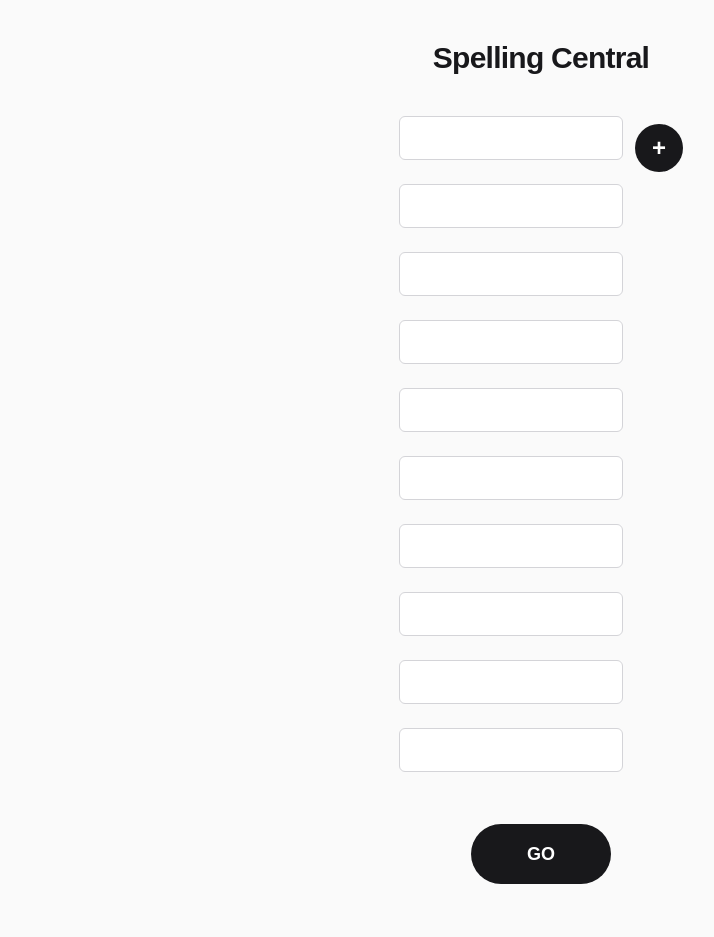
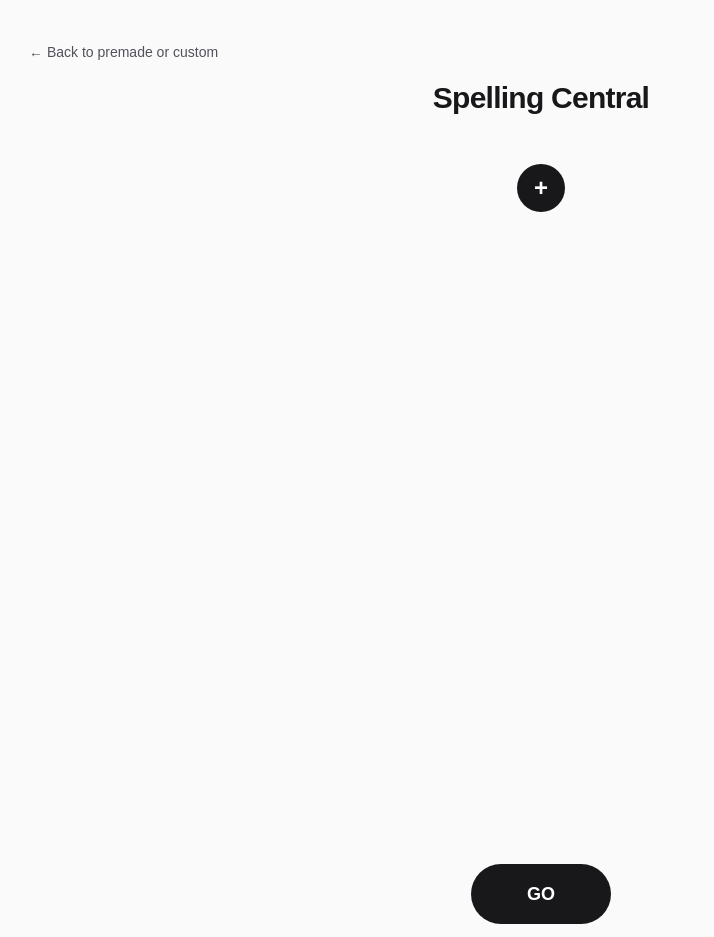
Before and after one commit to prannyv/hciW26, a Next.js app in the folder hci/: page /setup/custom in a window 1280 px wide. Shown: the top 937 px of the page, without its empty margins (99-813 px from the left). Built offline with nearby package versions, Linux system fonts and the light colour scheme.

Commit message:
Improve setup navigation: back links, custom list rules, home link to word list

```diff
--- a/hci/app/home/page.tsx
+++ b/hci/app/home/page.tsx
@@ -2,8 +2,16 @@ import Link from "next/link";
 
 export default function HomePage() {
   return (
-    <div className="flex min-h-full flex-1 items-center justify-center bg-zinc-50 px-6 py-12 dark:bg-zinc-950">
-      <main className="w-full max-w-5xl">
+    <div className="flex min-h-full flex-1 flex-col bg-zinc-50 px-6 py-12 dark:bg-zinc-950">
+      <div className="mx-auto w-full max-w-5xl shrink-0">
+        <Link
+          href="/setup/select"
+          className="text-sm font-medium text-zinc-600 underline-offset-4 hover:text-zinc-900 hover:underline dark:text-zinc-400 dark:hover:text-zinc-50"
+        >
+          ← Back to word list
+        </Link>
+      </div>
+      <main className="mx-auto flex w-full max-w-5xl flex-1 flex-col justify-center">
         <div className="grid grid-cols-1 gap-6 sm:grid-cols-2 lg:grid-cols-3">
           <Link
             href="/wordsearch"
--- a/hci/app/setup/custom/page.tsx
+++ b/hci/app/setup/custom/page.tsx
@@ -1,18 +1,50 @@
 "use client";
 
-import { useEffect } from "react";
 import Link from "next/link";
+import { useRouter } from "next/navigation";
+import { useEffect, useState } from "react";
 import { useGameWords } from "../../gameWords";
+
+const MIN_WORDS = 5;
+
+function nonEmptyWordCount(words: string[]): number {
+  return words.map((w) => w.trim()).filter(Boolean).length;
+}
 
 export default function SetupCustomPage() {
   const { words, setWords } = useGameWords();
+  const router = useRouter();
+  const [minWordsMessage, setMinWordsMessage] = useState<string | null>(null);
+
+  const filledCount = nonEmptyWordCount(words);
 
   useEffect(() => {
-    if (words.length === 0) setWords(Array.from({ length: 10 }, () => ""));
-  }, [setWords, words.length]);
+    if (filledCount >= MIN_WORDS) setMinWordsMessage(null);
+  }, [filledCount]);
+
+  function handleGo() {
+    const n = nonEmptyWordCount(words);
+    if (n < MIN_WORDS) {
+      const need = MIN_WORDS - n;
+      setMinWordsMessage(
+        `Add at least ${MIN_WORDS} words. You have ${n} — add ${need} more.`,
+      );
+      return;
+    }
+    setMinWordsMessage(null);
+    router.push("/home");
+  }
 
   return (
     <div className="flex min-h-full flex-1 flex-col bg-zinc-50 px-6 pb-16 pt-10 dark:bg-zinc-950">
+      <div className="mx-auto mb-4 w-full max-w-5xl">
+        <Link
+          href="/setup/select"
+          className="text-sm font-medium text-zinc-600 underline-offset-4 hover:text-zinc-900 hover:underline dark:text-zinc-400 dark:hover:text-zinc-50"
+        >
+          ← Back to premade or custom
+        </Link>
+      </div>
       <h1 className="text-center text-3xl font-bold tracking-tight text-zinc-900 dark:text-zinc-50">
         Spelling Central
       </h1>
@@ -42,13 +74,27 @@ export default function SetupCustomPage() {
           </button>
         </div>
 
-        <div className="mt-10 flex justify-center">
-          <Link
-            href="/home"
+        <div className="mt-10 flex flex-col items-center gap-3">
+          {minWordsMessage ? (
+            <p
+              className="max-w-md text-center text-sm font-medium text-red-700 dark:text-red-400"
+              role="alert"
+            >
+              {minWordsMessage}
+            </p>
+          ) : null}
+          <button
+            type="button"
+            onClick={handleGo}
             className="inline-flex min-w-[140px] items-center justify-center rounded-full bg-zinc-900 px-10 py-4 text-lg font-semibold text-white transition-colors hover:bg-zinc-800 dark:bg-zinc-100 dark:text-zinc-900 dark:hover:bg-zinc-200"
           >
             GO
-          </Link>
+          </button>
+          {filledCount < MIN_WORDS ? (
+            <p className="text-center text-xs text-zinc-500 dark:text-zinc-400">
+              Need at least {MIN_WORDS} words to continue ({filledCount}/{MIN_WORDS}).
+            </p>
+          ) : null}
         </div>
       </main>
     </div>
--- a/hci/app/setup/page.tsx
+++ b/hci/app/setup/page.tsx
@@ -18,6 +18,14 @@ export default function SetupPage() {
 
   return (
     <div className="flex min-h-full flex-1 flex-col bg-zinc-50 px-6 pb-16 pt-10 dark:bg-zinc-950">
+      <div className="mx-auto mb-4 w-full max-w-5xl">
+        <Link
+          href="/setup/select"
+          className="text-sm font-medium text-zinc-600 underline-offset-4 hover:text-zinc-900 hover:underline dark:text-zinc-400 dark:hover:text-zinc-50"
+        >
+          ← Back to premade or custom
+        </Link>
+      </div>
       <h1 className="text-center text-3xl font-bold tracking-tight text-zinc-900 dark:text-zinc-50">
         Spelling Central
       </h1>
--- a/hci/app/setup/select/page.tsx
+++ b/hci/app/setup/select/page.tsx
@@ -1,6 +1,11 @@
+"use client";
+
 import Link from "next/link";
+import { useGameWords } from "../../gameWords";
 
 export default function SetupSelectPage() {
+  const { setWords } = useGameWords();
+
   return (
     <div className="flex min-h-full flex-1 items-center justify-center bg-zinc-50 px-6 dark:bg-zinc-950">
       <main className="text-center text-zinc-500 dark:text-zinc-400">
@@ -14,6 +19,7 @@ export default function SetupSelectPage() {
           </Link>
           <Link
             href="/setup/custom"
+            onClick={() => setWords([])}
             className="inline-flex w-56 items-center justify-center rounded-full border border-zinc-300 bg-white px-6 py-3 text-sm font-semibold text-zinc-900 hover:bg-zinc-50 dark:border-zinc-700 dark:bg-zinc-950 dark:text-zinc-50 dark:hover:bg-zinc-900"
           >
             Custom
```
